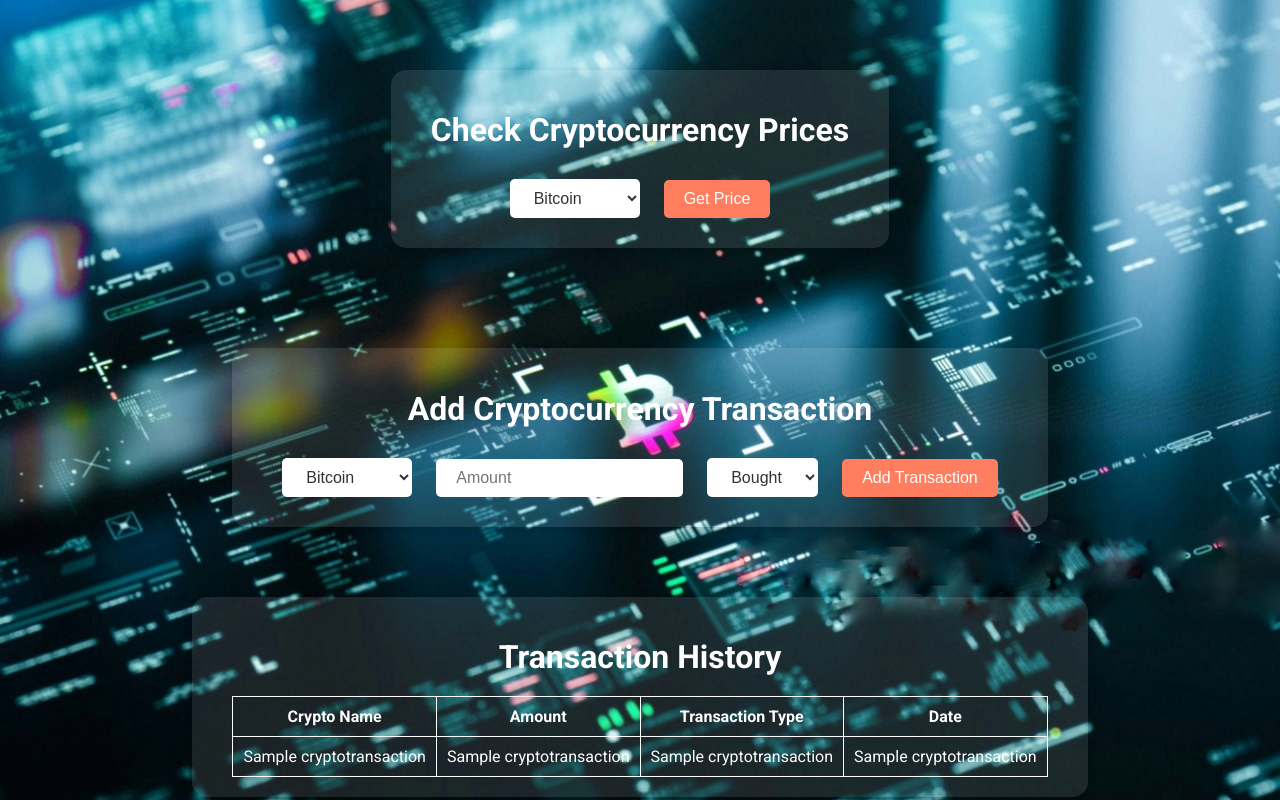
After one commit to SatvikRao/Financial-Dashboard, a Flask app: a page that uses templates/crypto.html in a window 1280 px wide. The commit adds this page. Run offline with Flask 3, Linux system fonts and the light colour scheme; the visitor is signed in with stand-in values (Sample User, id 1); a database or web service that is not in the repository returns one stand-in record (values such as "Sample title"); some libraries are stand-ins or nearby versions.

Commit message:
added crypto page

```diff
--- a/app.py
+++ b/app.py
@@ -4,6 +4,7 @@
 from functools import wraps
 import secrets
 from datetime import datetime, timedelta
+import requests
 app = Flask(__name__)
 app.secret_key = secrets.token_urlsafe(24)  # Securely generated secret key
 
@@ -66,6 +67,18 @@
     );
     """
     cur.execute(create_user_transaction_table_query)
+
+    create_crypto_transaction_table_query = """
+    CREATE TABLE IF NOT EXISTS CryptoTransaction (
+        CryptoId SERIAL PRIMARY KEY,
+        UserId INTEGER REFERENCES UserDetails(UserId),
+        CryptoName VARCHAR(255) NOT NULL,
+        CryptoAmount DECIMAL(18, 8) NOT NULL,
+        TransactionType VARCHAR(10) CHECK (TransactionType IN ('bought', 'sold')) NOT NULL,
+        TransactionDate DATE NOT NULL
+    );
+    """
+    cur.execute(create_crypto_transaction_table_query)
 
     con.commit()
 
@@ -302,7 +315,53 @@
         data = cursor.fetchall()
         print(data)
     return jsonify(data)
+@app.route('/update_crypto/<username>')
+@login_required
+def update_crypto(username):
+    cur.execute("SELECT UserId FROM UserDetails WHERE UserName = %s;", (username,))
+    con.commit()
+    userid = cur.fetchone()[0]
 
+    cur.execute("SELECT * FROM CryptoTransaction WHERE UserId = %s;", (userid,))
+    con.commit()
+    transactions = cur.fetchall()
+
+    return render_template('crypto.html', username=username, transactions=transactions)
+
+# Route to handle adding a new cryptocurrency transaction
+@app.route('/add_crypto_transaction/<username>', methods=['GET', 'POST'])
+@login_required
+def add_crypto_transaction(username):
+    if request.method == 'POST':
+        crypto_name = request.form['crypto_name']
+        crypto_amount = float(request.form['crypto_amount'])
+        transaction_type = request.form['transaction_type']
+        transaction_date = datetime.now().strftime('%Y-%m-%d')
+
+        # Fetch the current price of the cryptocurrency
+        try:
+            response = requests.get(f'https://api.coingecko.com/api/v3/simple/price?ids={crypto_name}&vs_currencies=usd')
+            if response.ok:
+                data = response.json()
+                current_price = data[crypto_name]['usd']
+                total_amount = crypto_amount * current_price
+
+                # Get the user ID
+                cur.execute("SELECT UserId FROM UserDetails WHERE UserName = %s;", (username,))
+                con.commit()
+                userid = cur.fetchone()[0]
+
+                # Insert the transaction into the database
+                cur.execute("INSERT INTO CryptoTransaction (UserId, CryptoName, CryptoAmount, TransactionType, TransactionDate) VALUES (%s, %s, %s, %s, %s);",
+                            (userid, crypto_name, total_amount, transaction_type, transaction_date))
+                con.commit()
+                return redirect(url_for('update_crypto'))
+            else:
+                print("Failed to fetch cryptocurrency price.")
+        except Exception as e:
+            print("Error fetching cryptocurrency price or adding transaction:", e)
+
+    return render_template('crypto.html', username=username)
 if __name__ == '__main__':
     app.run(debug=True)
 
--- /dev/null
+++ b/templates/crypto.html
@@ -0,0 +1,159 @@
+<!DOCTYPE html>
+<html lang="en">
+<head>
+    <meta charset="UTF-8">
+    <meta name="viewport" content="width=device-width, initial-scale=1.0">
+    <title>Cryptocurrency Price Checker</title>
+    <link href="https://fonts.googleapis.com/css2?family=Roboto:wght@400;700&display=swap" rel="stylesheet">
+    <style>
+        body {
+            font-family: 'Roboto', sans-serif;
+            background: url('../static/photo.jpeg') repeat-y center center fixed;
+            background-size: cover;
+            color: white;
+            display: flex;
+            justify-content: center;
+            align-items: center;
+
+            margin: 0;
+            flex-direction: column;
+        }
+        .price-container {
+            position: absolute;
+            top: 0;
+            width: 100%;
+            text-align: center;
+            padding: 10px 0;
+            font-size: 40px;
+            font-weight: bold;
+        }
+        .container {
+            background: rgba(255, 255, 255, 0.1);
+            padding: 20px 40px;
+            border-radius: 15px;
+            text-align: center;
+            margin-top: 70px;
+            box-shadow: 0 4px 8px rgba(0, 0, 0, 0.2);
+        }
+        .second_container {
+            background: rgba(255, 255, 255, 0.1);
+            padding: 20px 40px;
+            border-radius: 15px;
+            margin-top: 100px;
+            text-align: center;
+            box-shadow: 0 4px 8px rgba(0, 0, 0, 0.2);
+        }
+        h1 {
+            margin-bottom: 20px;
+        }
+        select, button, input {
+            padding: 10px 20px;
+            margin: 10px;
+            border: none;
+            border-radius: 5px;
+            font-size: 16px;
+        }
+        select, input {
+            background: white;
+            color: #333;
+        }
+        button {
+            background: #ff7e5f;
+            color: white;
+            cursor: pointer;
+            transition: background 0.3s;
+        }
+        button:hover {
+            background: #feb47b;
+        }
+        table {
+            width: 100%;
+            margin-top: 20px;
+            border-collapse: collapse;
+        }
+        th, td {
+            padding: 10px;
+            border: 1px solid white;
+            text-align: center;
+        }
+    </style>
+</head>
+<body>
+    <div id="price-container" class="price-container"></div>
+    <div class="container">
+        <h1>Check Cryptocurrency Prices</h1>
+        <select id="crypto-select">
+            <option value="bitcoin">Bitcoin</option>
+            <option value="ethereum">Ethereum</option>
+            <option value="dogecoin">Dogecoin</option>
+            <option value="ripple">Ripple</option>
+            <option value="litecoin">Litecoin</option>
+        </select>
+        <button onclick="getCryptoPrice()">Get Price</button>
+    </div>
+
+    <div class="second_container">
+        <h1>Add Cryptocurrency Transaction</h1>
+        <form action="{{ url_for('add_crypto_transaction', username=username) }}" method="post">
+            <select name="crypto_name" required>
+                <option value="bitcoin">Bitcoin</option>
+                <option value="ethereum">Ethereum</option>
+                <option value="dogecoin">Dogecoin</option>
+                <option value="ripple">Ripple</option>
+                <option value="litecoin">Litecoin</option>
+            </select>
+            <input type="number" step="0.00000001" name="crypto_amount" placeholder="Amount" required>
+            <select name="transaction_type" required>
+                <option value="bought">Bought</option>
+                <option value="sold">Sold</option>
+            </select>
+            <button type="submit">Add Transaction</button>
+        </form>
+    </div>
+
+    <div class="container">
+        <h1>Transaction History</h1>
+        <table>
+            <thead>
+                <tr>
+                    <th>Crypto Name</th>
+                    <th>Amount</th>
+                    <th>Transaction Type</th>
+                    <th>Date</th>
+                </tr>
+            </thead>
+            <tbody>
+                {% for transaction in transactions %}
+                <tr>
+                    <td>{{ transaction[2] }}</td>
+                    <td>{{ transaction[3] }}</td>
+                    <td>{{ transaction[4] }}</td>
+                    <td>{{ transaction[5] }}</td>
+                </tr>
+                {% endfor %}
+            </tbody>
+        </table>
+    </div>
+
+    <script>
+        async function getCryptoPrice() {
+            const cryptoId = document.getElementById('crypto-select').value;
+            const url = `https://api.coingecko.com/api/v3/simple/price?ids=${cryptoId}&vs_currencies=usd`;
+
+            try {
+                const response = await fetch(url);
+                if (response.ok) {
+                    const data = await response.json();
+                    const price = data[cryptoId].usd;
+                    document.getElementById('price-container').innerText = `The price of ${cryptoId} today is $${price}`;
+                } else {
+                    document.getElementById('price-container').innerText = 'Failed to fetch the price.';
+                }
+            } catch (error) {
+                document.getElementById('price-container').innerText = 'Error fetching the price.';
+                console.error(error);
+            }
+        }
+    </script>
+</body>
+</html>
```
Also changed, not shown: templates/home.html (+7 -0 lines), static/photo.jpeg (added).
